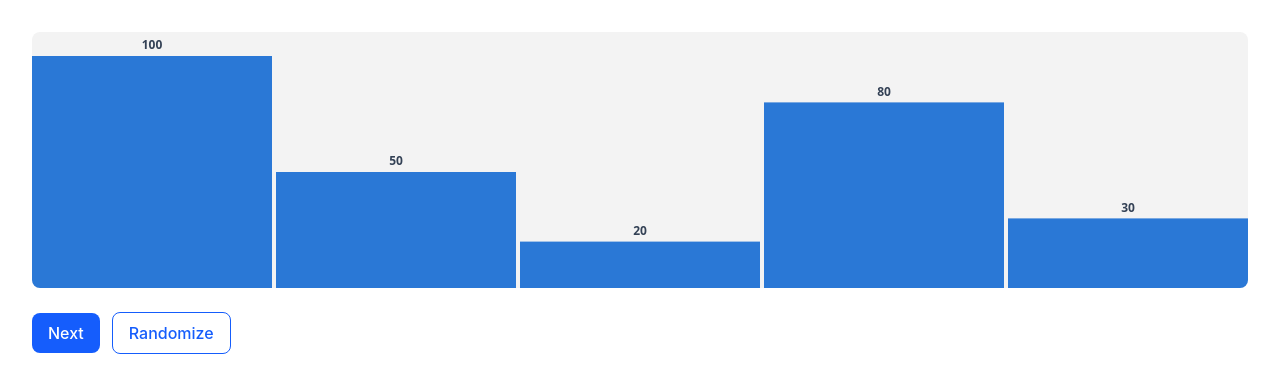
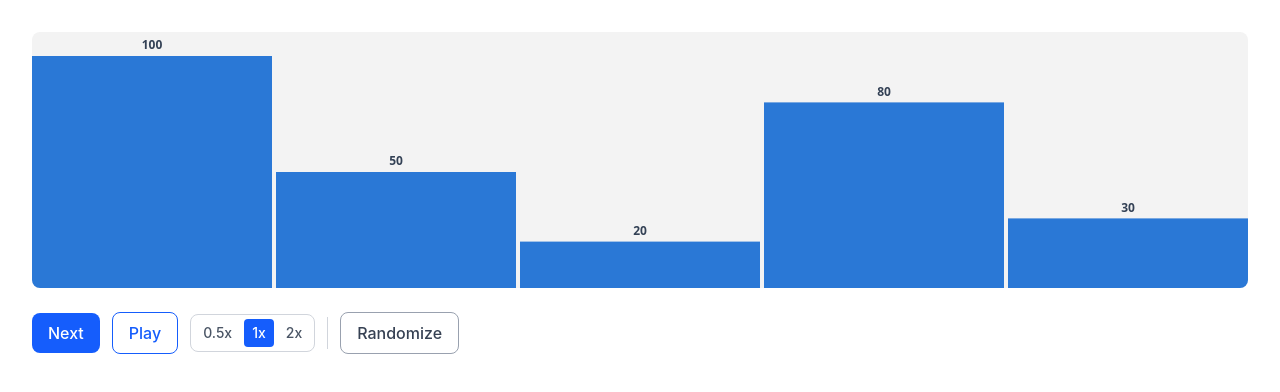
Before and after one commit to JameNori/algorithm-visualizer, a React (Vite) app: page / in a window 1280 px wide. Shown: the top 392 px of the page. Built offline with nearby package versions, Linux system fonts and the light colour scheme.

Commit message:
feat(app): add play/pause and speed controls

```diff
--- a/src/App.tsx
+++ b/src/App.tsx
@@ -3,18 +3,47 @@ import { ArrayBarChart } from "./components/ArrayBarChart";
 import { createInitialBars, generateRandomValues } from "./algorithms/utils";
 import { getBubbleSortSteps } from "./algorithms/bubbleSort";
 import { useSortAnimation } from "./hooks/useSortAnimation";
+import { useAutoPlay } from "./hooks/useAutoPlay";
 
 const INITIAL_VALUES = [100, 50, 20, 80, 30];
 
+const SPEED_PRESETS = [
+  { label: "0.5x", intervalMs: 600 },
+  { label: "1x", intervalMs: 300 },
+  { label: "2x", intervalMs: 150 },
+] as const;
+
+const BUTTON_BASE =
+  "rounded-lg px-4 py-2 font-medium transition-colors focus-visible:outline-none focus-visible:ring-2 focus-visible:ring-offset-2 disabled:cursor-not-allowed disabled:opacity-40";
+
+const BUTTON_PRIMARY = `${BUTTON_BASE} bg-blue-600 text-white hover:bg-blue-700 focus-visible:ring-blue-500 disabled:hover:bg-blue-600`;
+
+const BUTTON_SECONDARY_BLUE = `${BUTTON_BASE} border border-blue-600 text-blue-600 hover:bg-blue-50 focus-visible:ring-blue-500 disabled:hover:bg-transparent`;
+
+const BUTTON_SECONDARY_NEUTRAL = `${BUTTON_BASE} border border-gray-400 text-gray-700 hover:bg-gray-50 focus-visible:ring-gray-400 disabled:hover:bg-transparent`;
+
 function App() {
   const [values, setValues] = useState(INITIAL_VALUES);
+  const [speed, setSpeed] = useState(300);
   const steps = useMemo(
     () => getBubbleSortSteps(createInitialBars(values)),
     [values],
   );
   const { currentBars, nextStep, resetStep, isFinished } =
     useSortAnimation(steps);
+  const { isPlaying, togglePlay, pause } = useAutoPlay(
+    nextStep,
+    isFinished,
+    speed,
+  );
+
+  const handleNext = () => {
+    pause();
+    nextStep();
+  };
+
   const handleRandomize = () => {
+    pause();
     setValues(generateRandomValues(5, 10, 100));
     resetStep();
   };
@@ -22,18 +51,38 @@ function App() {
   return (
     <div className="p-8">
       <ArrayBarChart bars={currentBars} />
-      <div className="mt-6 flex items-center gap-3">
-        <button
-          onClick={nextStep}
-          disabled={isFinished}
-          className="rounded-lg bg-blue-600 px-4 py-2 font-medium text-white transition-colors hover:bg-blue-700 disabled:cursor-not-allowed disabled:opacity-40 disabled:hover:bg-blue-600 focus-visible:outline-none focus-visible:ring-2 focus-visible:ring-blue-500 focus-visible:ring-offset-2"
-        >
-          Next
-        </button>
-        <button
-          onClick={handleRandomize}
-          className="rounded-lg border border-blue-600 px-4 py-2 font-medium text-blue-600 transition-colors hover:bg-blue-50 focus-visible:outline-none focus-visible:ring-2 focus-visible:ring-blue-500 focus-visible:ring-offset-2"
-        >
+      <div className="mt-6 flex flex-wrap items-center gap-3">
+        <div className="flex items-center gap-3">
+          <button onClick={handleNext} disabled={isFinished} className={BUTTON_PRIMARY}>
+            Next
+          </button>
+          <button
+            onClick={togglePlay}
+            disabled={isFinished && !isPlaying}
+            className={BUTTON_SECONDARY_BLUE}
+          >
+            {isPlaying ? "Pause" : "Play"}
+          </button>
+          <div className="flex items-center gap-1 rounded-lg border border-gray-300 p-1">
+            {SPEED_PRESETS.map((preset) => (
+              <button
+                key={preset.intervalMs}
+                onClick={() => setSpeed(preset.intervalMs)}
+                className={`rounded px-2 py-1 text-sm font-medium transition-colors ${
+                  speed === preset.intervalMs
+                    ? "bg-blue-600 text-white"
+                    : "text-gray-600 hover:bg-gray-100"
+                }`}
+              >
+                {preset.label}
+              </button>
+            ))}
+          </div>
+        </div>
+
+        <div className="h-8 w-px bg-gray-300" />
+
+        <button onClick={handleRandomize} className={BUTTON_SECONDARY_NEUTRAL}>
           Randomize
         </button>
       </div>
```
